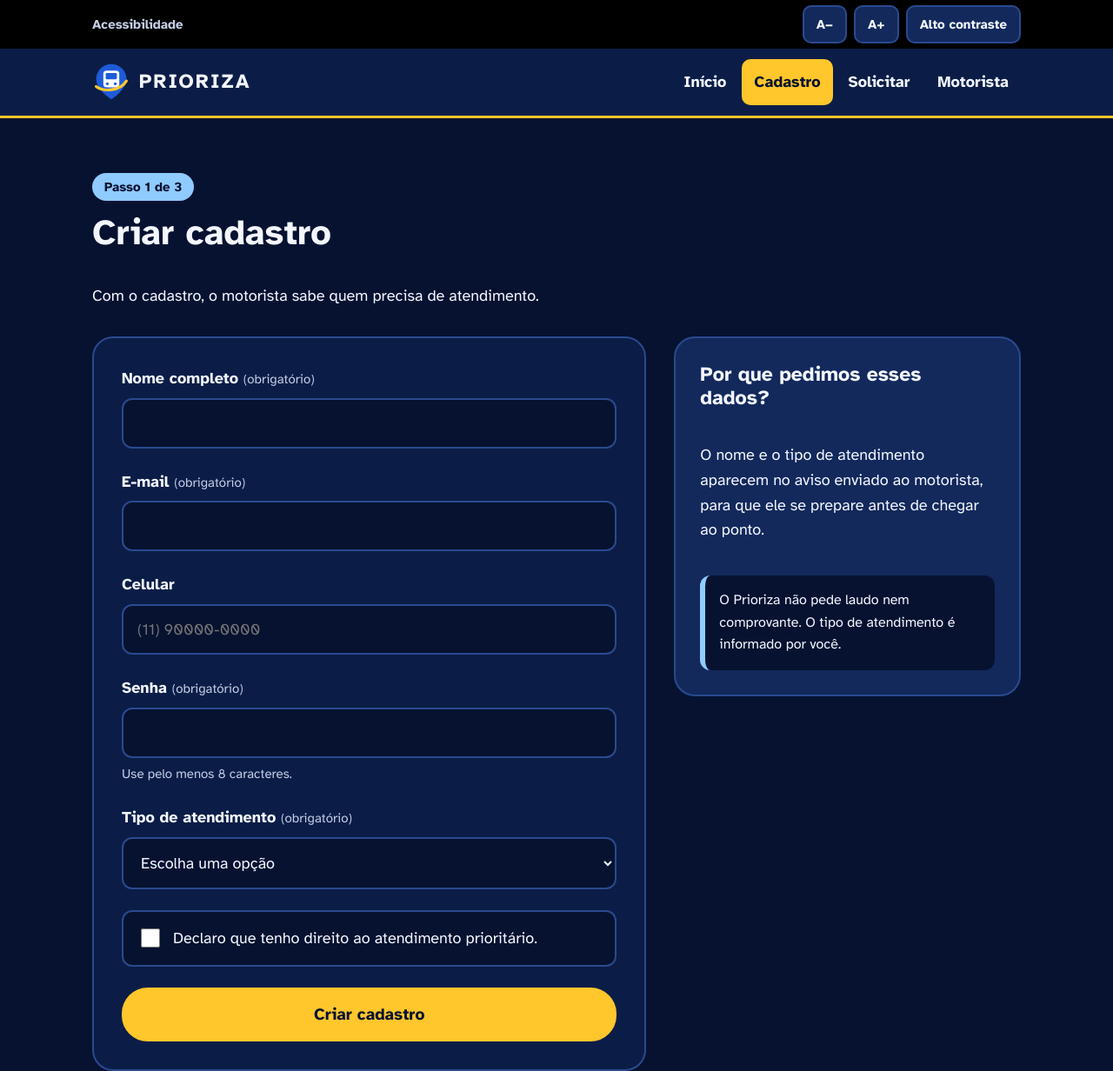
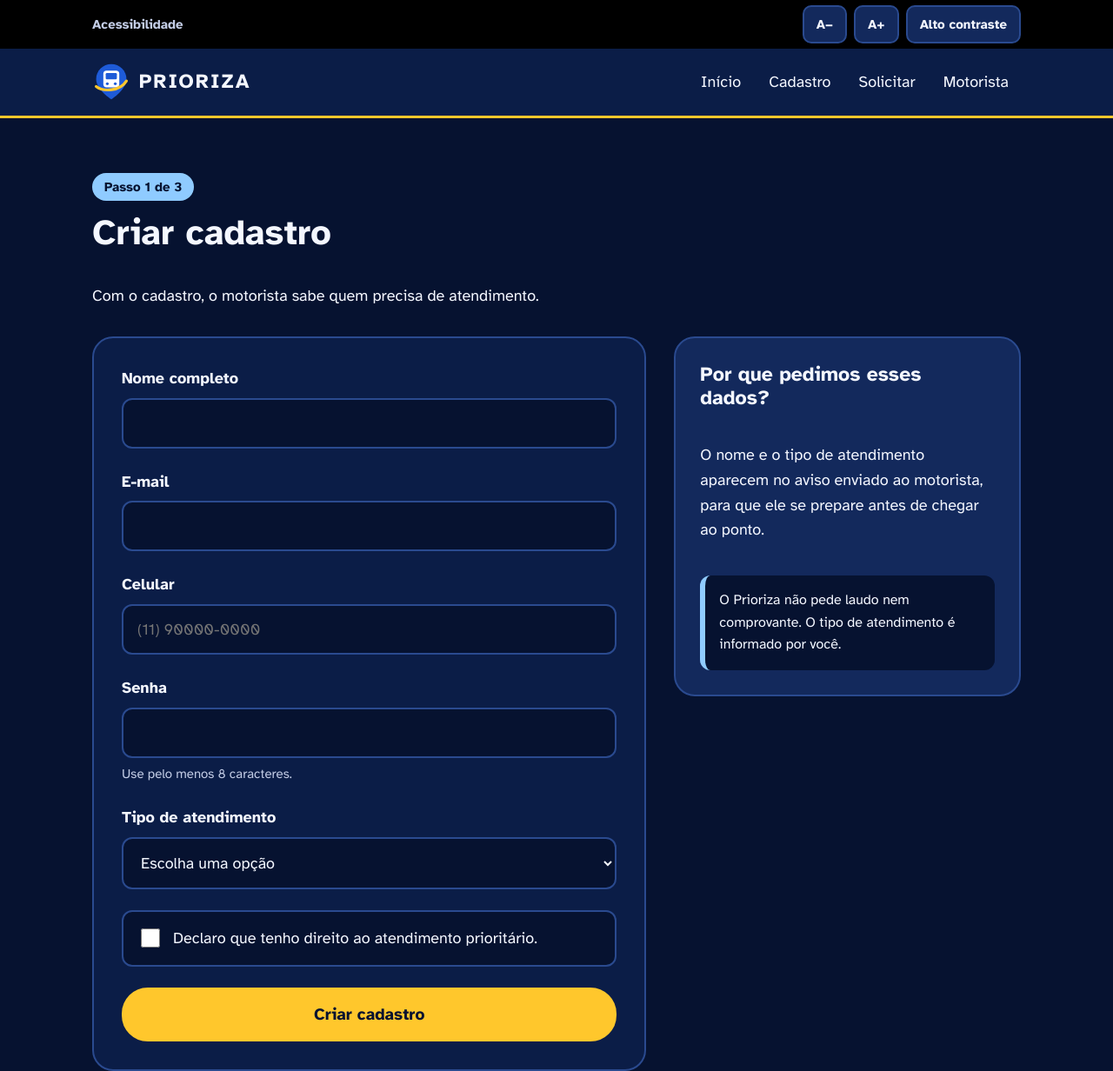
Before and after one commit to gustavomsz/GS1semestre, a plain HTML site: page src/pages/register.html in a window 1280 px wide. Shown: the top 1232 px of the page at 87% size. Drawn offline with Linux system fonts and the light colour scheme.

Commit message:
fix: names of classes

```diff
--- a/src/pages/register.html
+++ b/src/pages/register.html
@@ -61,12 +61,12 @@
                         <div id="message" aria-live="polite"></div>
 
                         <div class="field">
-                            <label for="name">Nome completo <span class="small">(obrigatório)</span></label>
+                            <label for="name">Nome completo</label>
                             <input type="text" id="name" autocomplete="name">
                         </div>
 
                         <div class="field">
-                            <label for="email">E-mail <span class="small">(obrigatório)</span></label>
+                            <label for="email">E-mail</label>
                             <input type="email" id="email" autocomplete="email">
                         </div>
 
@@ -76,13 +76,13 @@
                         </div>
 
                         <div class="field">
-                            <label for="password">Senha <span class="small">(obrigatório)</span></label>
+                            <label for="password">Senha</label>
                             <input type="password" id="password" autocomplete="new-password">
                             <span class="hint">Use pelo menos 8 caracteres.</span>
                         </div>
 
                         <div class="field">
-                            <label for="type">Tipo de atendimento <span class="small">(obrigatório)</span></label>
+                            <label for="type">Tipo de atendimento</label>
                             <select id="type">
                                 <option value="">Escolha uma opção</option>
                                 <option value="FISICA">Deficiência física</option>
--- a/src/style/main.css
+++ b/src/style/main.css
@@ -27,15 +27,6 @@ h3 {
     margin: 0 auto;
     padding: 0 16px;
 }
-
-a:focus,
-button:focus,
-input:focus,
-select:focus,
-summary:focus {
-    outline: 3px solid #ffc72c;
-}
-
 
 .topbar {
     background-color: #000000;
@@ -69,6 +60,10 @@ summary:focus {
     border: 2px solid #2a4a8f;
     border-radius: 10px;
     cursor: pointer;
+    transition: .2s ease;
+}
+.topbar button:hover{
+    border: 2px solid gold;
 }
 
 .header {
@@ -111,18 +106,14 @@ summary:focus {
     padding: 12px 14px;
     color: #f4f7ff;
     text-decoration: none;
-    font-weight: bold;
     border-radius: 10px;
+    transition: .5s ease;
 }
 
 .menu a:hover {
     background-color: #13295c;
 }
 
-.menu a.active {
-    color: #061230;
-    background-color: #ffc72c;
-}
 
 .button {
     display: inline-block;
@@ -183,11 +174,6 @@ summary:focus {
     border-radius: 20px;
 }
 
-.small {
-    font-weight: normal;
-    font-size: 15px;
-    color: #c3cde6;
-}
 
 .section {
     padding: 64px 0;
@@ -678,7 +664,6 @@ body.contrast,
 .contrast .seats-text,
 .contrast .subtitle,
 .contrast .hint,
-.contrast .small,
 .contrast .info dt,
 .contrast .notice p,
 .contrast .status-cards p,
```
